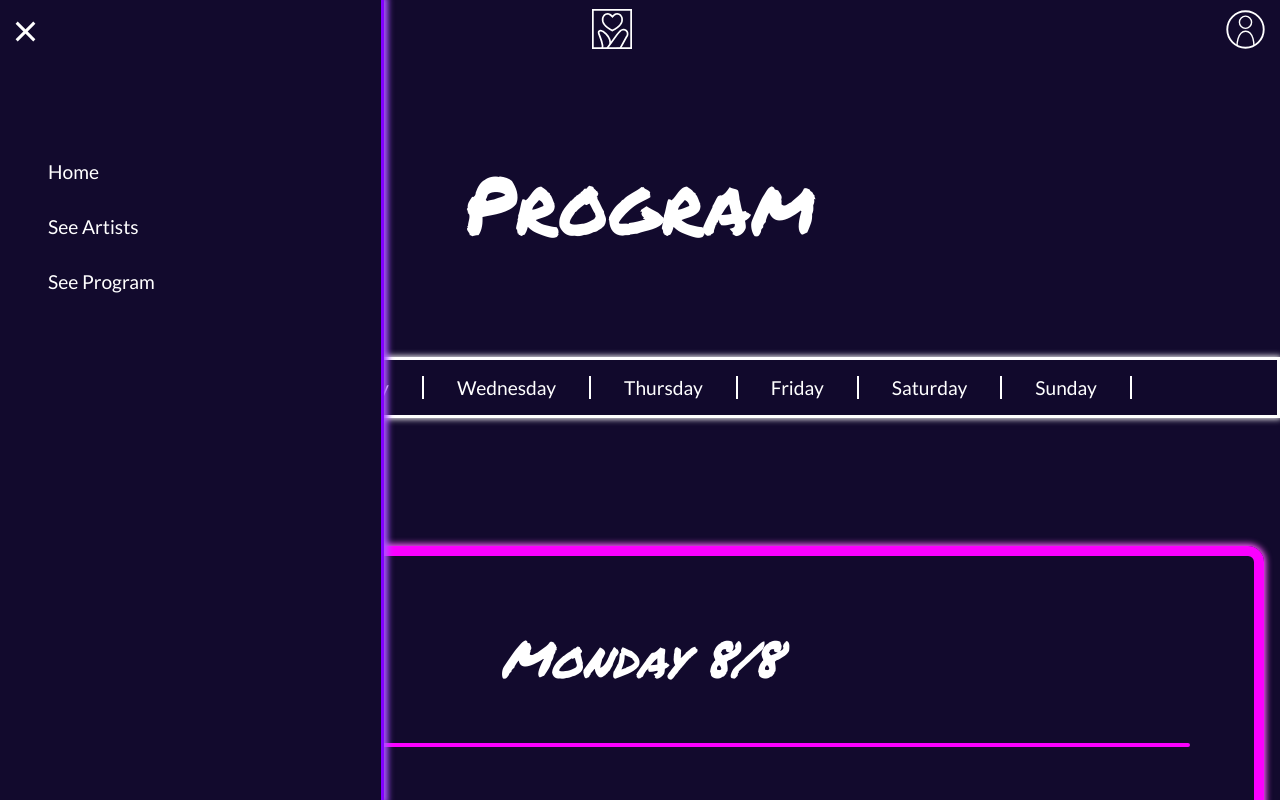
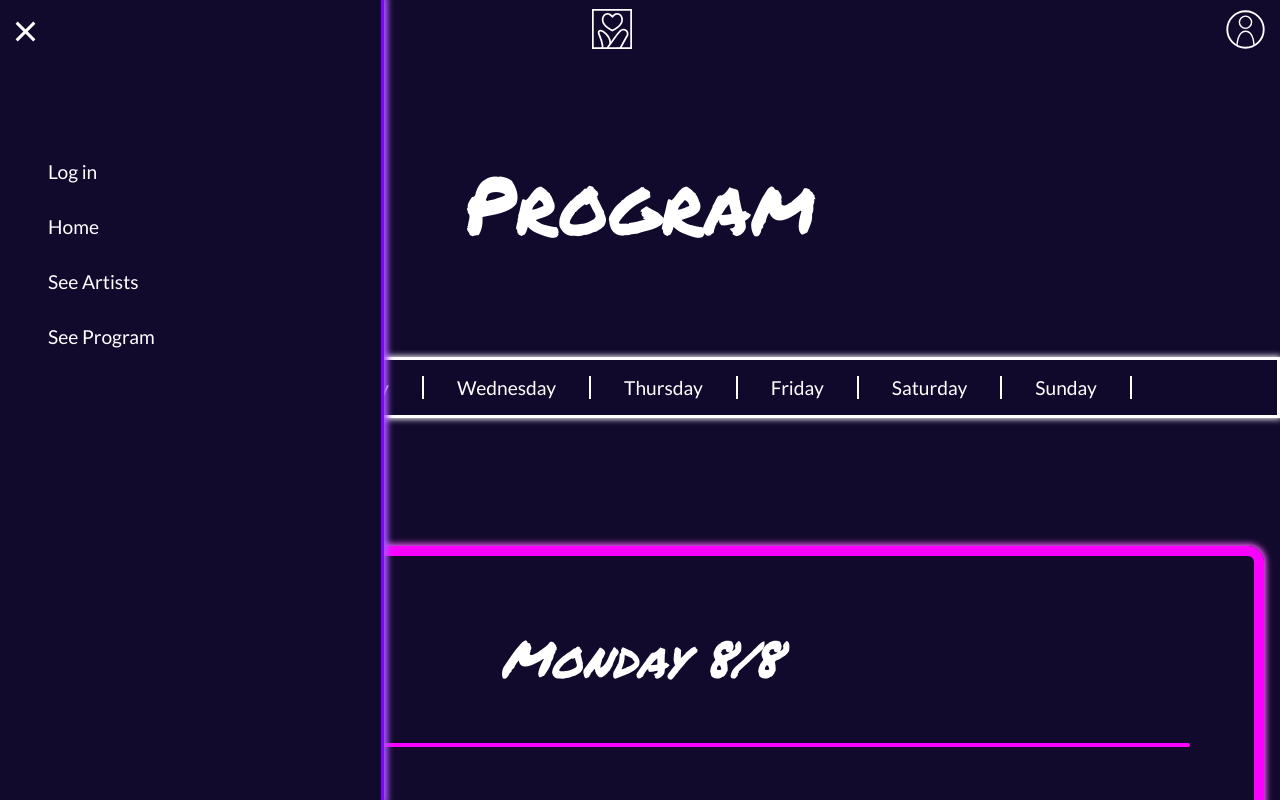
Before and after one commit to ceci919p/hwaitingfestival, a React (Create React App) app: page /program in a window 1280 px wide. Both pictures are taken after a click on the element 25 px from the left and 31 px from the top of the page. Shown: the top 800 px of the page. Built offline with nearby package versions, Linux system fonts and the light colour scheme; no server answers.

Commit message:
added login to menu

```diff
--- a/src/App.js
+++ b/src/App.js
@@ -7,7 +7,6 @@ import SingleArtist from "./routes/SingleArtist";
 import Header from "./components/Header";
 import ScrollToTop from "./components/ScrollToTop";
 import Account from "./routes/Account";
-import Footer from "./components/Footer";
 
 //import Footer from "./components/Footer";
 
--- a/src/components/Header.js
+++ b/src/components/Header.js
@@ -29,18 +29,22 @@ export default function Header({ isLoggedIn, setIsLoggedIn, setFav }) {
     toggleProfilemenu();
   }
 
-  /*   const profileRef = useRef();
-  useEffect(() => {
-    gsap.from(profileRef.current, { autoAlpha: 0 });
-    gsap.to(profileRef.current, { duration: 0.2, autoAlpha: 1 });
-  }); */
-
   return (
     <header id="nav-container">
       <nav id="navigation">
         <aside id="nav-menu">
           <div id="menu" ref={menuRef} className={menuOpen ? null : "inactive"}>
             <ul>
+              <li>
+                <Link
+                  id="header_link"
+                  className="nav-link"
+                  to="/account"
+                  onClick={ToggleBurgermenu}
+                >
+                  {isLoggedIn ? "My Profile" : "Log in"}
+                </Link>
+              </li>
               <li>
                 <Link
                   id="header_link"
--- a/src/sass/layout/_app.scss
+++ b/src/sass/layout/_app.scss
@@ -195,7 +195,7 @@
         text-align: left;
       }
     }
-    li:hover {
+    a:hover {
       transform: scale(1.1);
       text-shadow: 0px 0px 22px vars.$lightneonblue;
     }
--- a/src/sass/layout/_program.scss
+++ b/src/sass/layout/_program.scss
@@ -17,8 +17,12 @@
   padding-block: 1rem 4rem;
 
   @include mixins.bp-huge {
-    margin-inline: 8rem;
+    margin-inline: 12rem;
     margin-block: 8rem 8rem;
+  }
+
+  @include mixins.bp-1800 {
+    margin-inline: 16rem;
   }
 
   h2 {
```
